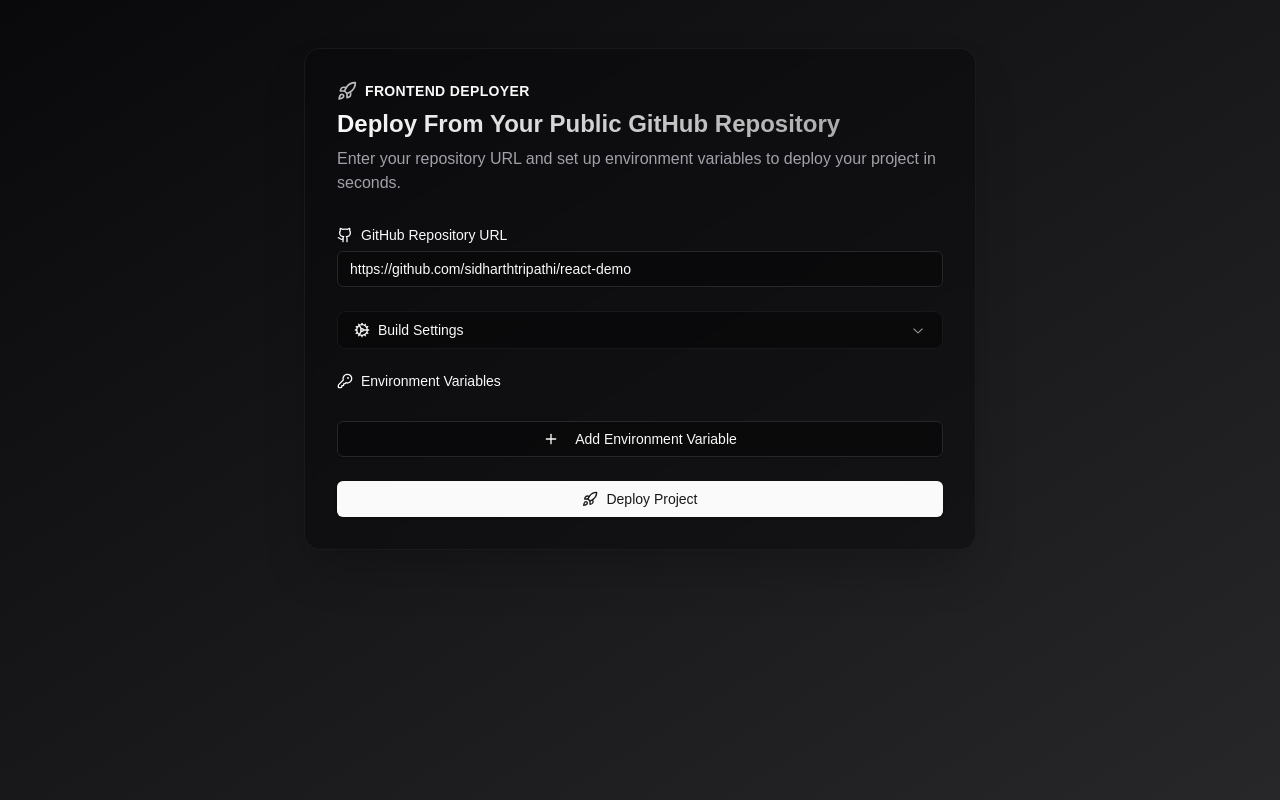
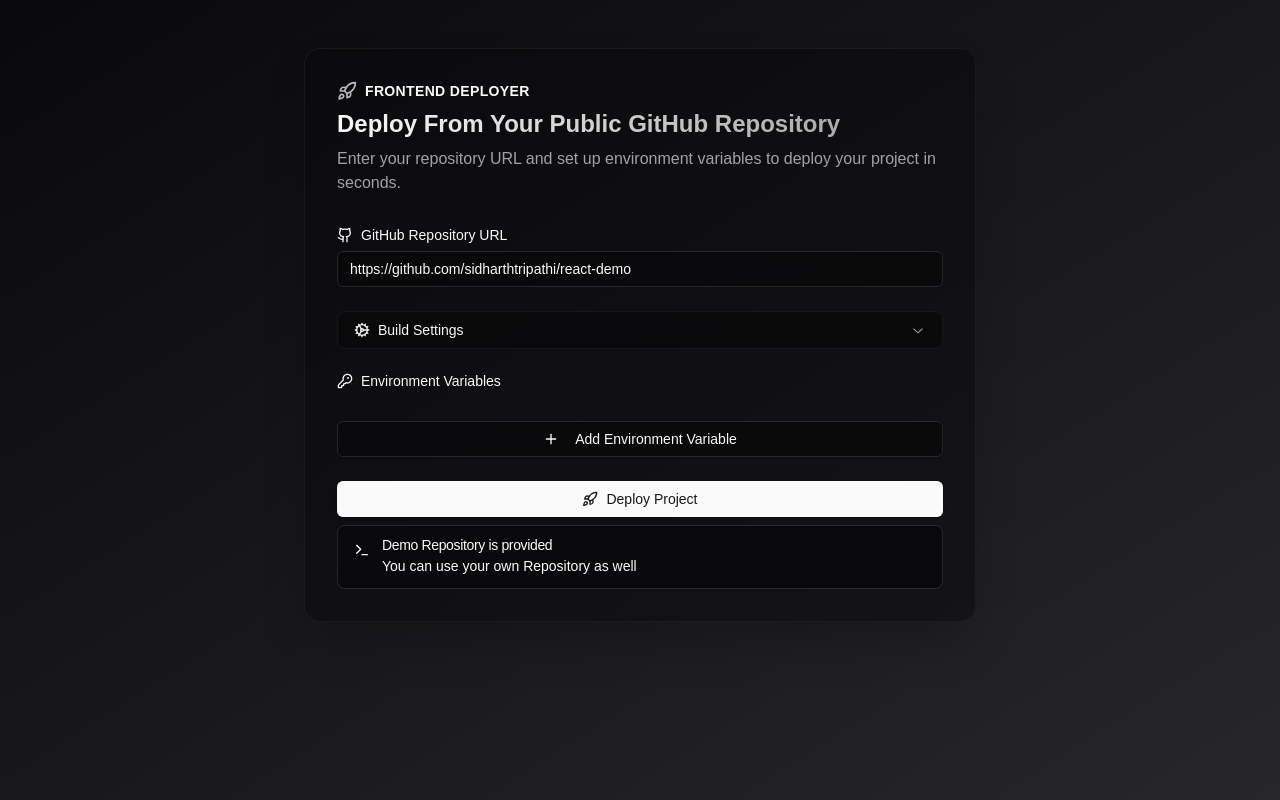
Before and after one commit to sidharthtripathi/ShipIt, a Next.js app in the folder apps/webserver/: page / in a window 1280 px wide. Built offline with nearby package versions, Linux system fonts and the light colour scheme.

Commit message:
added alert message for demo

```diff
--- a/apps/webserver/components/ui/Form.tsx
+++ b/apps/webserver/components/ui/Form.tsx
@@ -2,6 +2,8 @@
 
 import { Label } from "@/components/ui/label";
 import { Button } from "@/components/ui/button";
+import { Alert, AlertDescription, AlertTitle } from "@/components/ui/alert";
+
 import { Input } from "@/components/ui/input";
 import { useFieldArray, useForm } from "react-hook-form";
 import { zodResolver } from "@hookform/resolvers/zod";
@@ -16,7 +18,15 @@
   AccordionItem,
   AccordionTrigger,
 } from "@/components/ui/accordion";
-import { GithubIcon as GitHubLogoIcon, PlusIcon, RocketIcon, TrashIcon, Cog, KeyRound } from "lucide-react";
+import {
+  GithubIcon as GitHubLogoIcon,
+  PlusIcon,
+  RocketIcon,
+  TrashIcon,
+  Cog,
+  KeyRound,
+  Terminal,
+} from "lucide-react";
 import { motion, AnimatePresence } from "framer-motion";
 
 type FormType = z.infer<typeof formSchema>;
@@ -34,7 +44,7 @@
       url: "https://github.com/sidharthtripathi/react-demo",
       buildCmd: "npm run build",
       installCmd: "npm install",
-      outputDir: "dist"
+      outputDir: "dist",
     },
     resolver: zodResolver(formSchema),
   });
@@ -83,7 +93,10 @@
             transition={{ delay: 0.1 }}
           >
             <Accordion type="single" collapsible className="w-full">
-              <AccordionItem value="item-1" className="border border-border/50 rounded-lg bg-background/50 backdrop-blur-sm">
+              <AccordionItem
+                value="item-1"
+                className="border border-border/50 rounded-lg bg-background/50 backdrop-blur-sm"
+              >
                 <AccordionTrigger className="hover:no-underline px-4 py-2">
                   <span className="flex items-center gap-2">
                     <Cog className="w-4 h-4" />
@@ -207,6 +220,13 @@
                 </div>
               )}
             </Button>
+            <Alert className="mt-2">
+              <Terminal className="h-4 w-4" />
+              <AlertTitle>Demo Repository is provided</AlertTitle>
+              <AlertDescription>
+                You can use your own Repository as well
+              </AlertDescription>
+            </Alert>
           </motion.div>
         </fieldset>
       </form>
```
